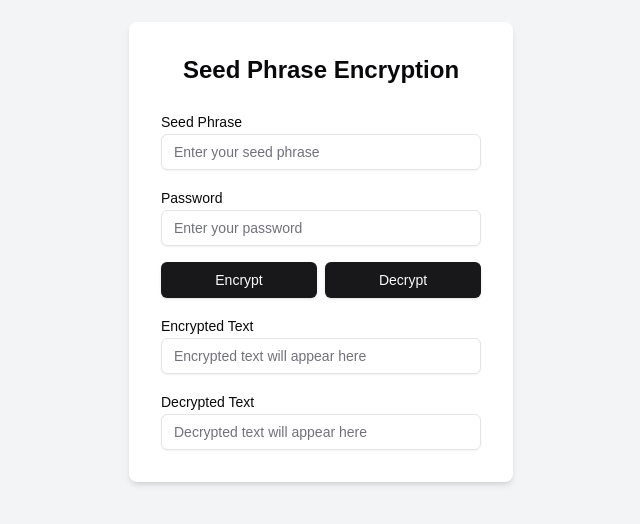
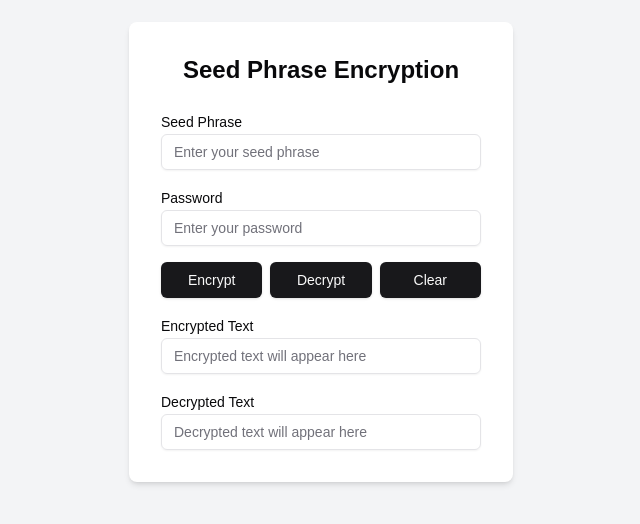
Before and after one commit to EskandarAtrakchi/crypto-seedphrase-encryption, a Next.js app: page / in a window 1280 px wide. Shown: the part 148-672 px from the top of the page, without its empty margins (319-959 px from the left). Built offline with nearby package versions, Linux system fonts and the light colour scheme.

Commit message:
code updated

```diff
--- a/app/page.tsx
+++ b/app/page.tsx
@@ -47,6 +47,13 @@ export default function Home() {
     }
   };
 
+  const clearFields = () => {
+    setSeedPhrase("");
+    setPassword("");
+    setEncryptedText("");
+    setDecryptedText("");
+  };
+
   const showNotification = (message: string, type: string) => {
     setNotification({ show: true, message, type });
     setTimeout(
@@ -91,6 +98,9 @@ export default function Home() {
             <Button onClick={decrypt} className="flex-1">
               Decrypt
             </Button>
+            <Button onClick={clearFields} className="flex-1">
+              Clear
+            </Button>
           </div>
 
           <div>
```
